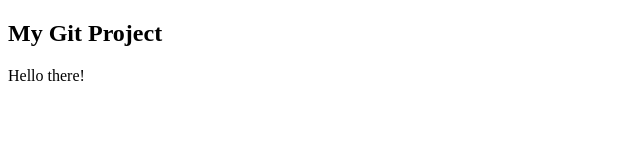
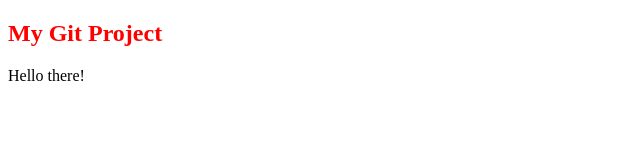
Before and after one commit to ChidoYo/newGit, a plain HTML site: page index.html in a window 1280 px wide. Shown: the whole page, without its empty margins (0-640 px from the left). Drawn offline with Linux system fonts and the light colour scheme.

Commit message:
Add main.css

```diff
--- a/index.html
+++ b/index.html
@@ -3,6 +3,7 @@
     <head>
         <meta charset="utf-8">
         <title>My Git Project</title>
+        <link rel="stylesheet" href="main.css" media="screen" title="no title">
     </head>
     <body>
         <h2>My Git Project</h2>
--- /dev/null
+++ b/main.css
@@ -0,0 +1,3 @@
+h2 {
+    color: red;
+}
```
